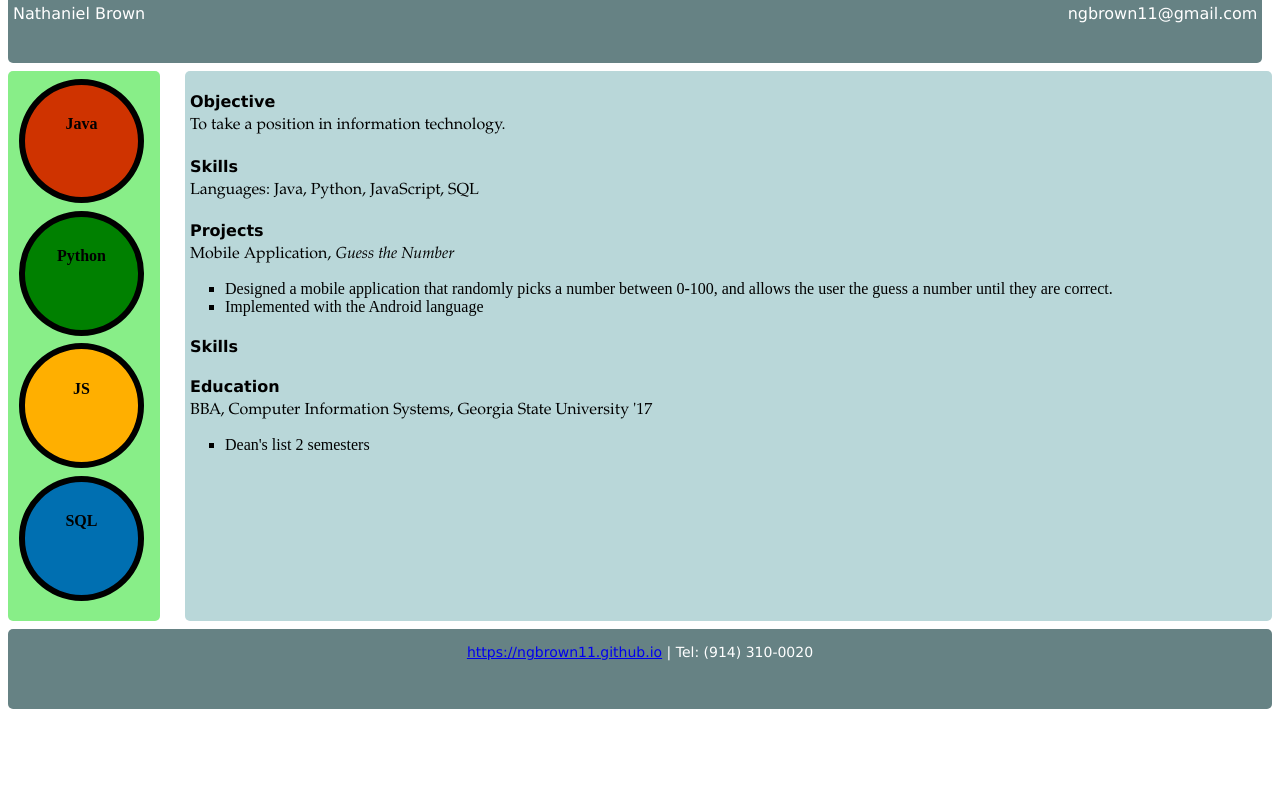
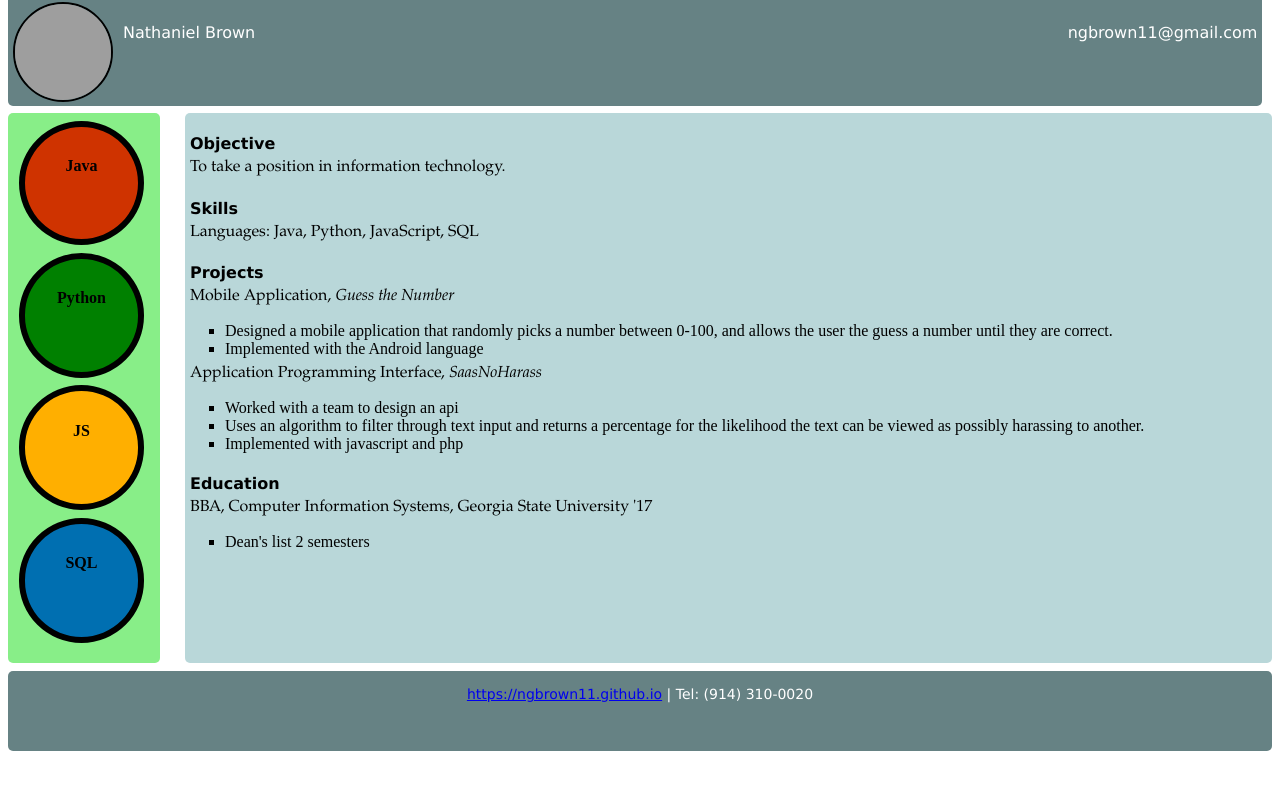
Before and after one commit to ngbrown11/ngbrown11.github.io, a Jekyll site: the page built from resume.md, in a window 1280 px wide. Shown: the top 790 px of the page. Built offline with Jekyll 4.4.1, drawn with Linux system fonts in a browser that asks for light colours; grey boxes are pictures that could not be loaded.

Commit message:
Update resume_page.html

```diff
--- a/_layouts/resume_page.html
+++ b/_layouts/resume_page.html
@@ -10,15 +10,24 @@
 				z-index: 1;
 				position: fixed;
 				width: 98%;
-				margin-top: -25px;
-				height: 80px;
+				margin-top: -22px;
+				height: 120px;
 				background-color: #668284;
 				margin-bottom: 10px;
 			}
 
+			img {
+				float: left;
+				margin-left: 5px;
+				height: 96px;
+				width: 96px;
+				border-radius: 50%;
+				border: 2px solid black;
+			}
+
 			#name {
 				float:left;
-				margin-left: 5px;
+				margin-left: 10px;
 				padding-top: 5px;
 				font-size: 16px;
 				font-family: Verdana, sans-serif;
@@ -59,7 +68,7 @@
 			.left {
 				position: relative;
 				float: left;
-				margin-top: 63px;
+				margin-top: 105px;
 				width: 12%;
 				height: 550px;
 				background-color: #88ee88;
@@ -101,7 +110,7 @@
 			.right {
 				position: relative;
 				float: right;
-				margin-top: 63px;
+				margin-top: 105px;
 				width: 86%;
 				height: 550px;
 				background-color: #B9D7D9;
@@ -125,10 +134,13 @@
 			}
 		</style>
 
-		<title></title>
+		<title>Resume | Nathaniel Brown</title>
 	</head>
 	<body>
 		<div id="header">
+			<p>
+				<img src="https://media.licdn.com/mpr/mpr/shrinknp_400_400/AAEAAQAAAAAAAAiAAAAAJDcyOWY3MmY3LWRmZmQtNGI5Ny1iYjBlLTE3YjU4MGVlMWI4ZA.jpg">
+			</p>
 			<p id="name">Nathaniel Brown</p>
 			<a href="mailto:ngbrown11@gmail.com">
 				<p id="email">ngbrown11@gmail.com</p>
@@ -162,7 +174,12 @@
 				<li>Designed a mobile application that randomly picks a number between 0-100, and allows the user the guess a number until they are correct.</li>
 				<li>Implemented with the Android language</li>
 			</ul>
-			<h4>Skills</h4>
+			<p>Application Programming Interface, <i>SaasNoHarass</i></p>
+			<ul>
+				<li>Worked with a team to design an api</li>
+				<li>Uses an algorithm to filter through text input and returns a percentage for the likelihood the text can be viewed as possibly harassing to another.</li>
+				<li>Implemented with javascript and php</li>
+			</ul>
 			<h4>Education</h4>
 			<p>BBA, Computer Information Systems, Georgia State University '17</p>
 			<ul>
```
